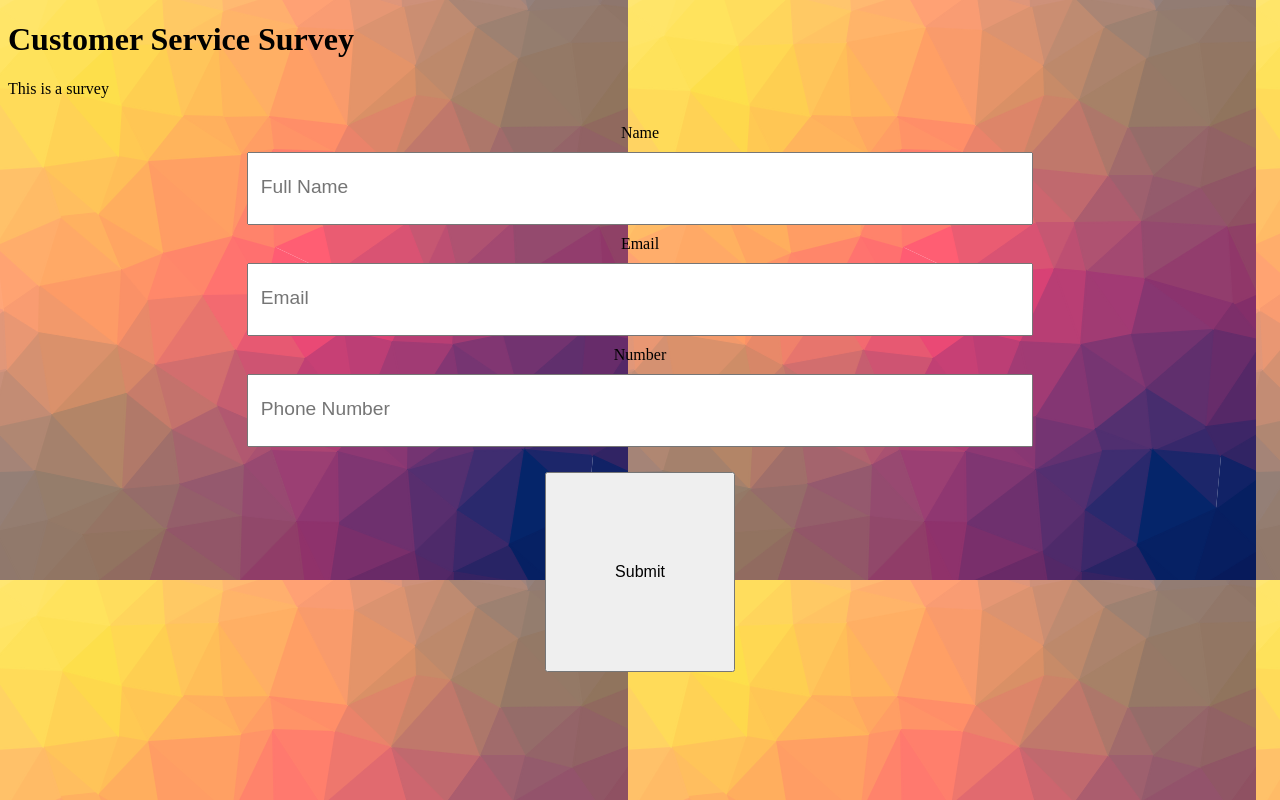
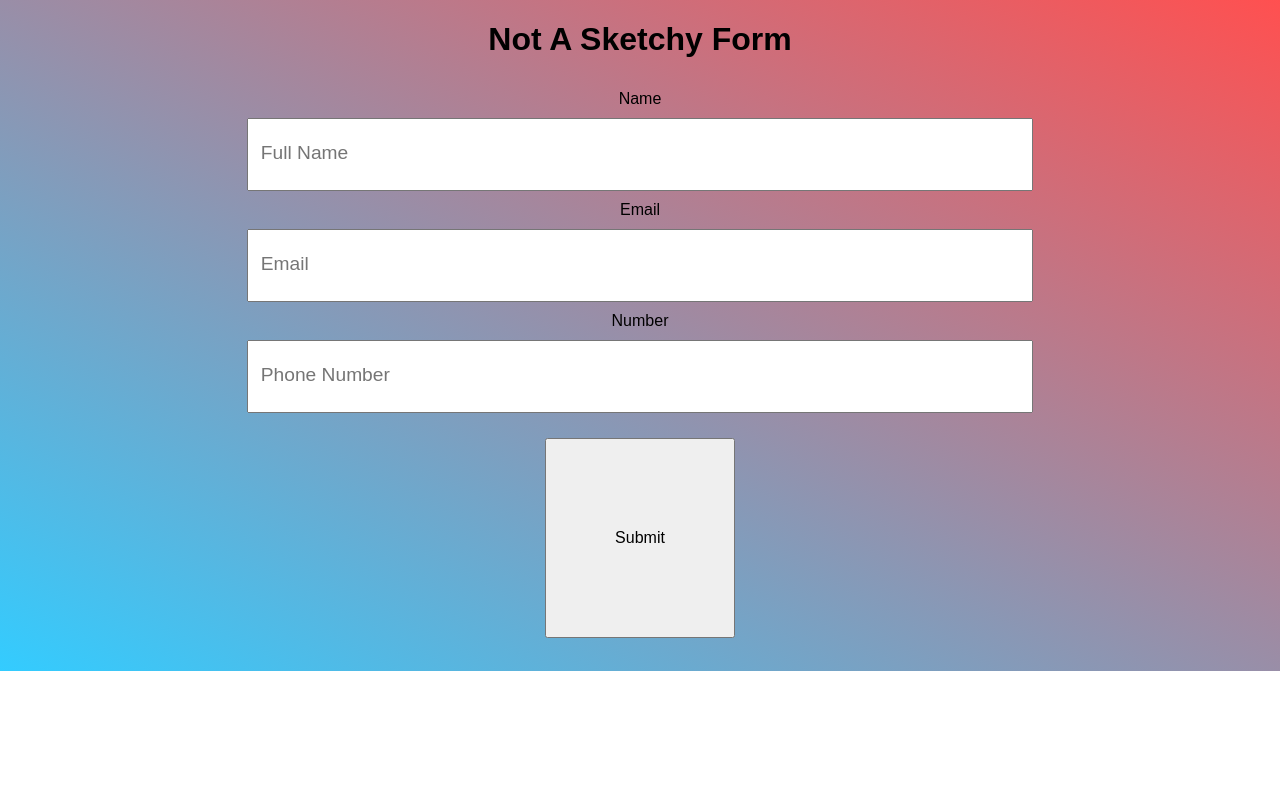
Before and after one commit to johnnylkt/surveyForm, a plain HTML site: page index.html in a window 1280 px wide. Drawn offline with Linux system fonts and the light colour scheme.

Commit message:
Added Background

```diff
--- a/index.html
+++ b/index.html
@@ -7,9 +7,7 @@
     <title>Survey Site</title>
     </head>
     <body>
-        <h1 id= "title"> Customer Service Survey </h1>
-
-<p id = "description"> This is a survey </p>
+        <h1 id= "title"> Not A Sketchy Form </h1>
 
 				<form id="survey-form">
 					<label id = "name-label" for= "name"> Name </label>
@@ -21,11 +19,10 @@
 					<label id= "number-label" for= "number"> Number </label>
 					<input type ="number" min = 1111111111 max = 9999999999  id= "number" placeholder = "Phone Number" Required>
 
+					<input type = "submit" id="submit">
 
-  <input type = "submit"
-         id="submit"
-         >
 				</form>
+
     </body>
 
 
--- a/styles.css
+++ b/styles.css
@@ -1,6 +1,15 @@
 body{
-		background-image: url(main.png)
+		background: linear-gradient(to top right, #33ccff 0%, #ff5050 100%);
+		background-repeat: no-repeat;
+		font-family: 'Rubik', sans-serif;
+		color: black;
 }
+
+	#title{
+		display: flex;
+		justify-content: center;
+	}
+
 	#survey-form{
 		display: flex;
 		flex-direction: column;
```
Lines whose indentation alone changed are shown as unchanged.
